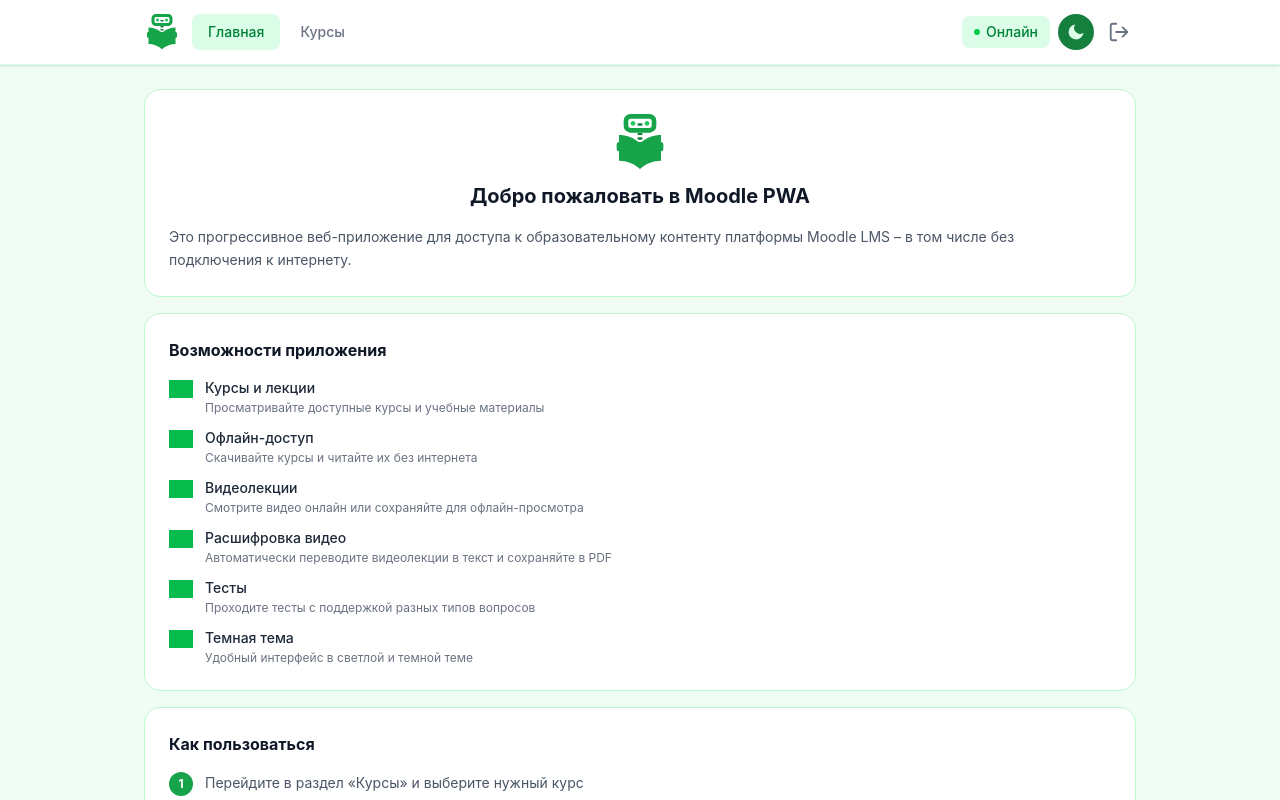
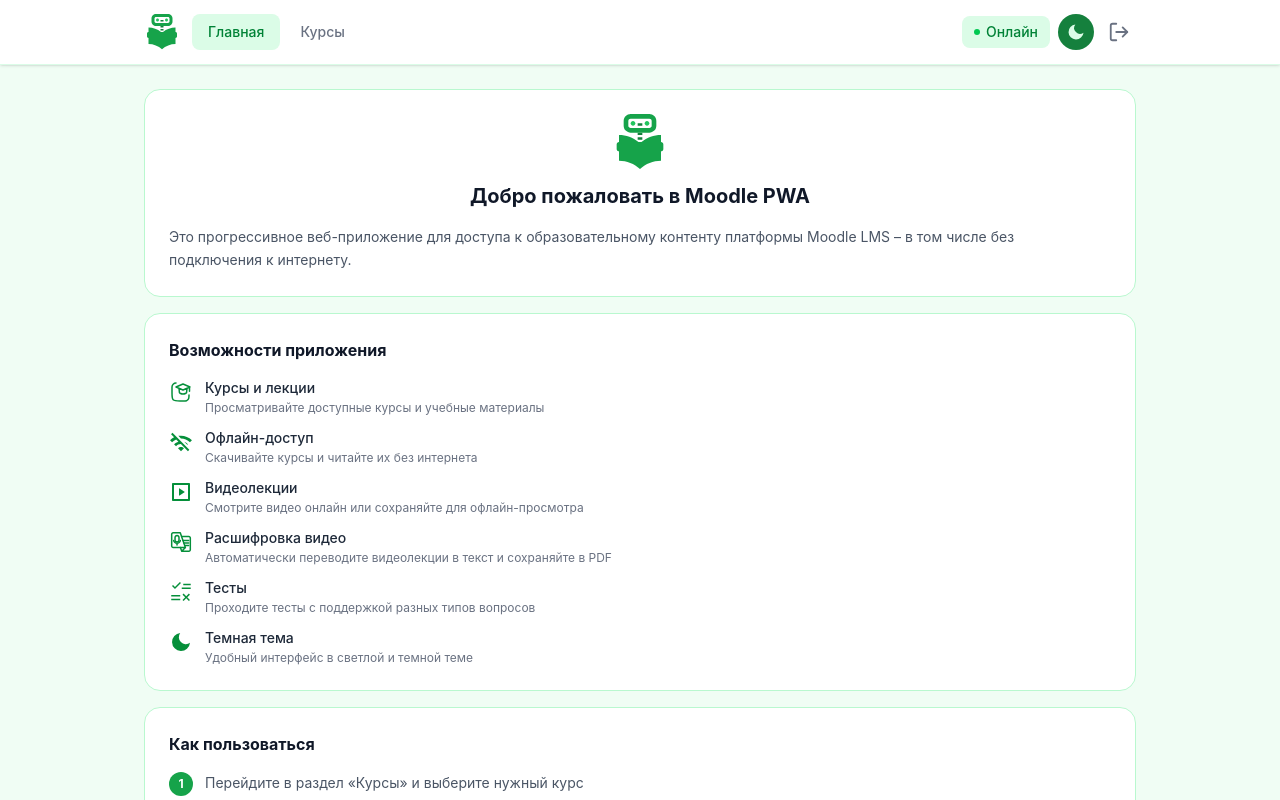
Before and after one commit to polinnett/moodle-pwa-offline-client, a React (Vite) app: page /home in a window 1280 px wide. Shown: the top 800 px of the page. Built offline with nearby package versions, Linux system fonts and the light colour scheme; sample sign-in values are in the browser's storage; grey boxes are pictures that could not be loaded.

Commit message:
fix(icons): исправлен путь к SVG иконкам после реорганизации папок

```diff
--- a/src/components/ui/Icon.tsx
+++ b/src/components/ui/Icon.tsx
@@ -5,7 +5,7 @@
 }
 
 export const Icon = ({ name, size = 20, className = '' }: IconProps) => {
-  const src = new URL(`../assets/${name}.svg`, import.meta.url).href
+  const src = new URL(`../../assets/${name}.svg`, import.meta.url).href
 
   return (
     <img
```
